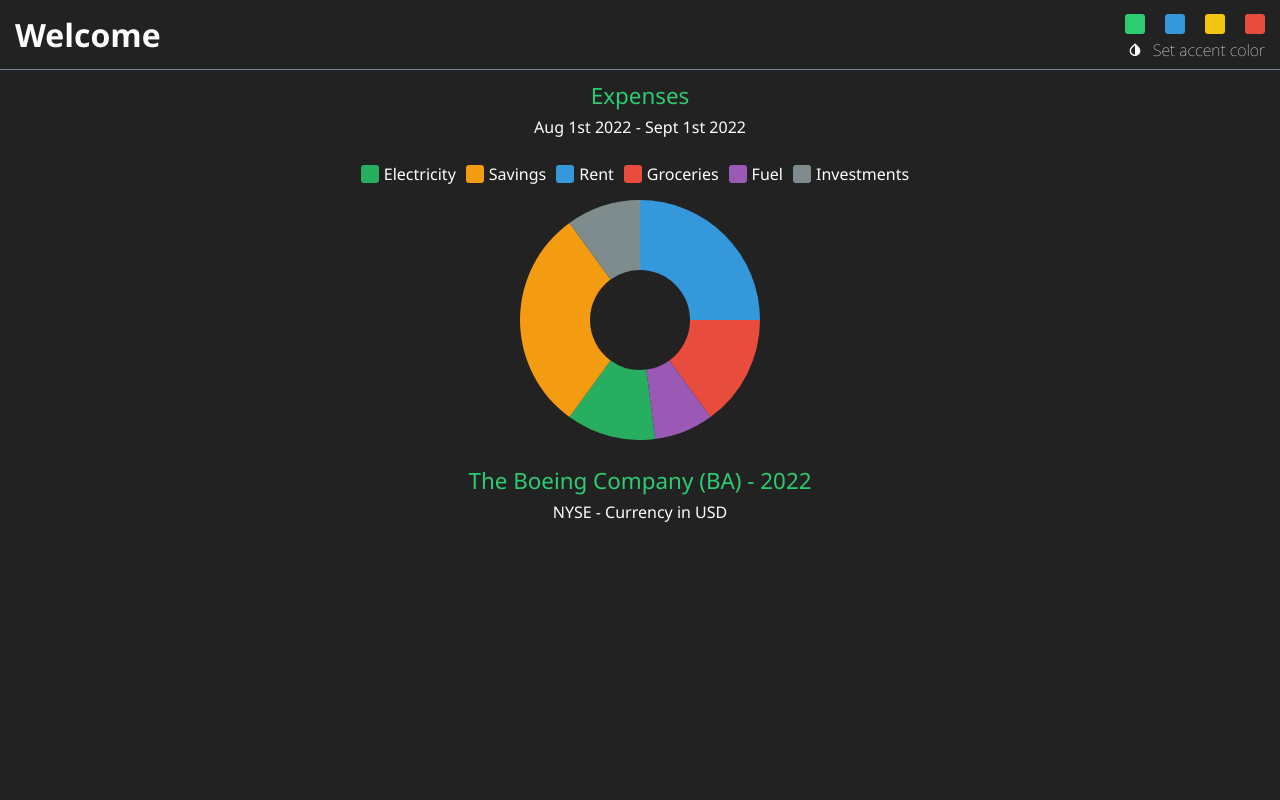
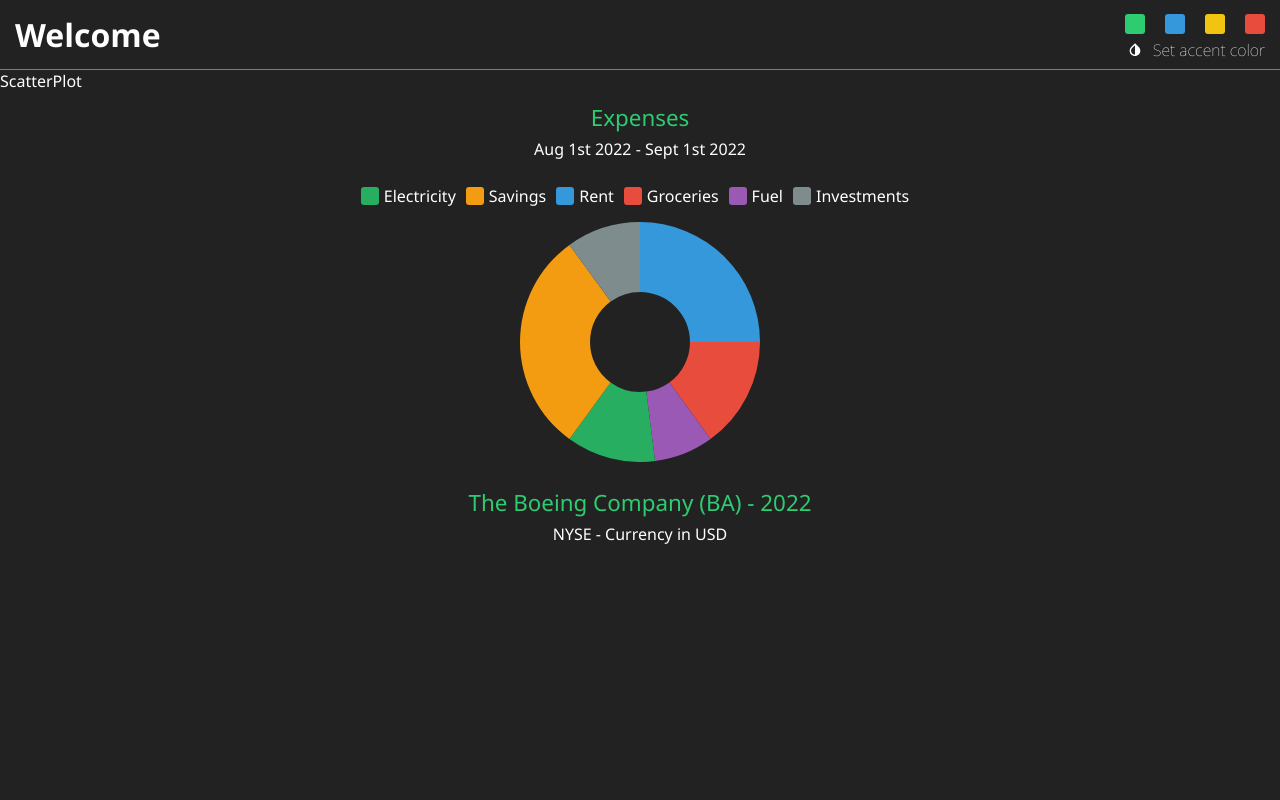
Before and after one commit to Ad1tyARa0/react-d3, a React (Create React App) app: page / in a window 1280 px wide. Shown: the top 800 px of the page. Built offline with nearby package versions, Linux system fonts and the light colour scheme; no server answers.

Commit message:
Added scatter plot component.

```diff
--- /dev/null
+++ b/src/components/charts/scatter-plot/ScatterPlot.scss
@@ -0,0 +1,8 @@
+@import 'src/global/colors';
+@import 'src/global/variables';
+
+$css_prefix: 'c--c--s-p__';
+$class_css_prefix: '.#{$css_prefix}';
+
+#{$class_css_prefix}main {
+}
--- /dev/null
+++ b/src/components/charts/scatter-plot/ScatterPlot.tsx
@@ -0,0 +1,20 @@
+import React from 'react';
+
+// SCSS.
+import './ScatterPlot.scss';
+
+// Components -- charts -- scatter - plot
+const css_prefix = 'c--c--s-p__';
+
+// Component props.
+interface ScatterPlotProps {}
+
+const ScatterPlotComponent: React.FunctionComponent<ScatterPlotProps> = () => {
+  return (
+    <div className={`${css_prefix}main`}>
+      <div>ScatterPlot</div>
+    </div>
+  );
+};
+
+export const ScatterPlot = ScatterPlotComponent;
--- a/src/pages/home/Home.tsx
+++ b/src/pages/home/Home.tsx
@@ -16,6 +16,7 @@
 
 // Types and interfaces.
 import { DimensionsType } from '../../utils/types/charts';
+import { ScatterPlot } from '../../components/charts/scatter-plot/ScatterPlot';
 
 // Pages -- home
 const css_prefix = 'p--h__';
@@ -82,6 +83,8 @@
         }
       >
         <Fragment>
+          <ScatterPlot />
+
           <PieChart
             dimensions={dimensions}
             width={width!}
```
